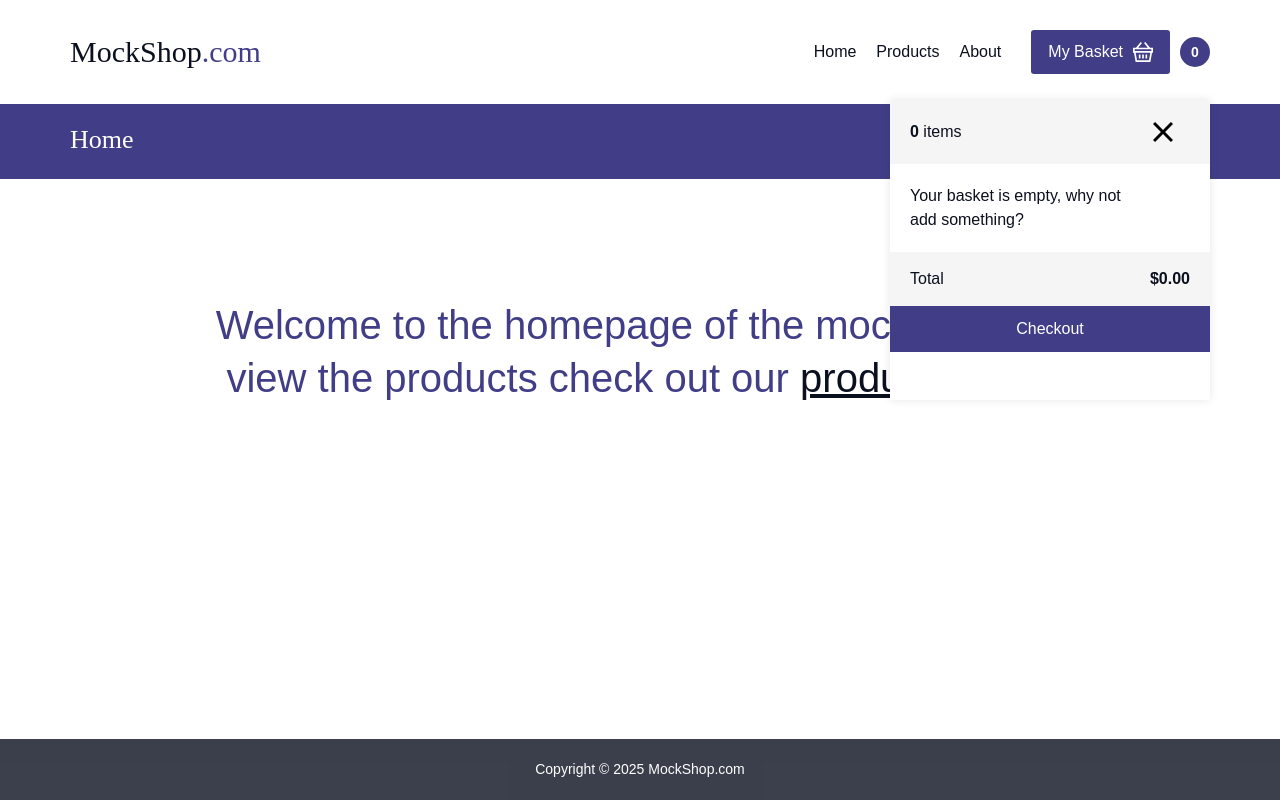
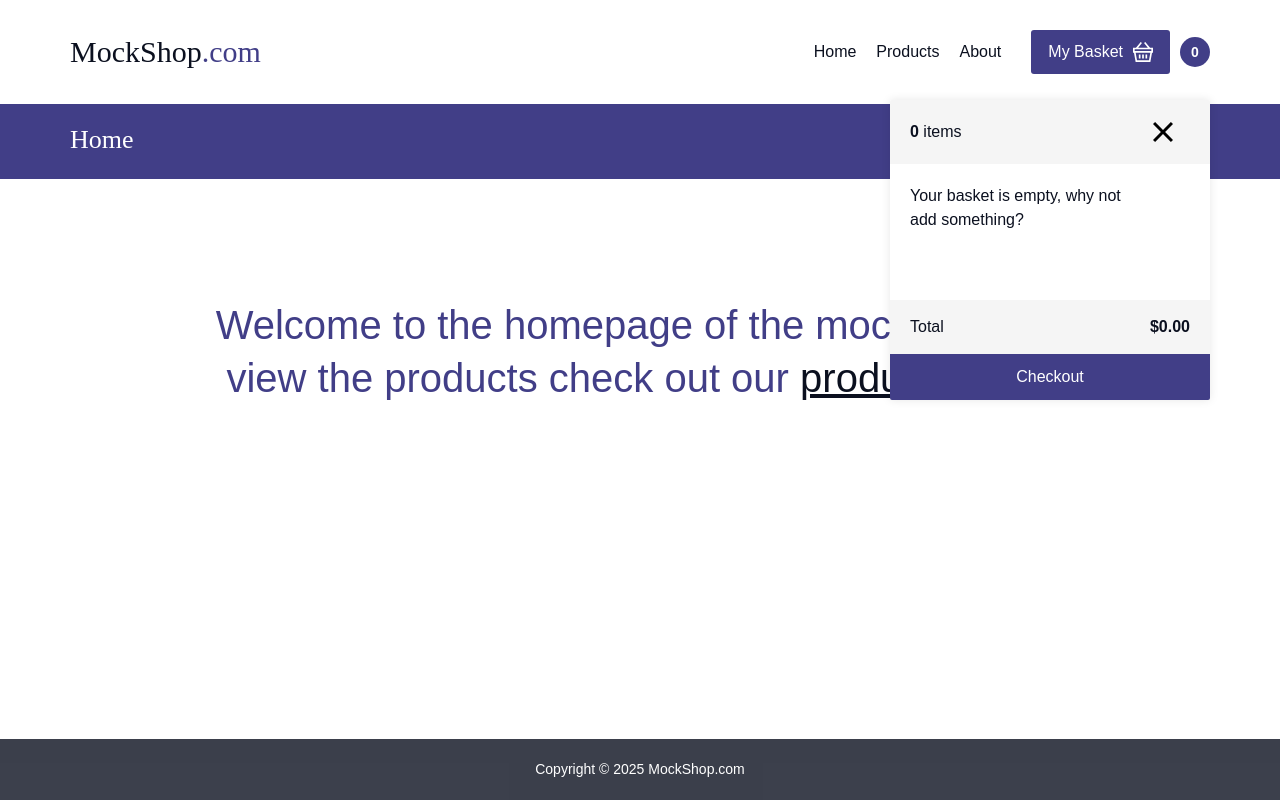
Before and after one commit to do88/dmitry-osc-technical-assessment, a Next.js app: page / in a window 1280 px wide. Both pictures are taken after a click on the button "My Basket". Built offline with nearby package versions, Linux system fonts and the light colour scheme.

Commit message:
Minor fixes

```diff
--- a/src/components/basket.tsx
+++ b/src/components/basket.tsx
@@ -77,7 +77,7 @@ export default function Basket() {
 				</button>
 			</div>
 
-			<div aria-live="polite">{basketContent}</div>
+			<div aria-live="polite" className="basket-content">{basketContent}</div>
 
 			<div className="basket-total" aria-live="polite">
 				Total
--- a/src/components/header.tsx
+++ b/src/components/header.tsx
@@ -13,9 +13,13 @@ export default function Header() {
 	const headerRef = useRef<HTMLDivElement>(null);
 	const pathname = usePathname();
 	const handleScroll = useCallback(() => {
+		// close basket when scrolling
+		closeBasket();
+
+		// add sticky class to header when scrolling
 		const headerHeight = headerRef.current?.offsetHeight || 0;
 		headerRef.current?.classList.toggle("sticky", document.documentElement.scrollTop > headerHeight / 4);
-	}, []);
+	}, [closeBasket]);
 
 	const [animate, setAnimate] = useState(false);
 
--- a/src/scss/components/_basket.scss
+++ b/src/scss/components/_basket.scss
@@ -45,9 +45,12 @@
 		z-index: 1;
 	}
 
+	.basket-content {
+		flex: 1;
+	}
+
 	.basket-empty {
 		padding: 2rem;
-		flex: 1;
 	}
 
 	.basket-items {
@@ -55,7 +58,6 @@
 		flex-direction: column;
 		gap: 2rem;
 		padding: 2rem;
-		flex: 1;
 	}
 
 	.basket-item {
```
